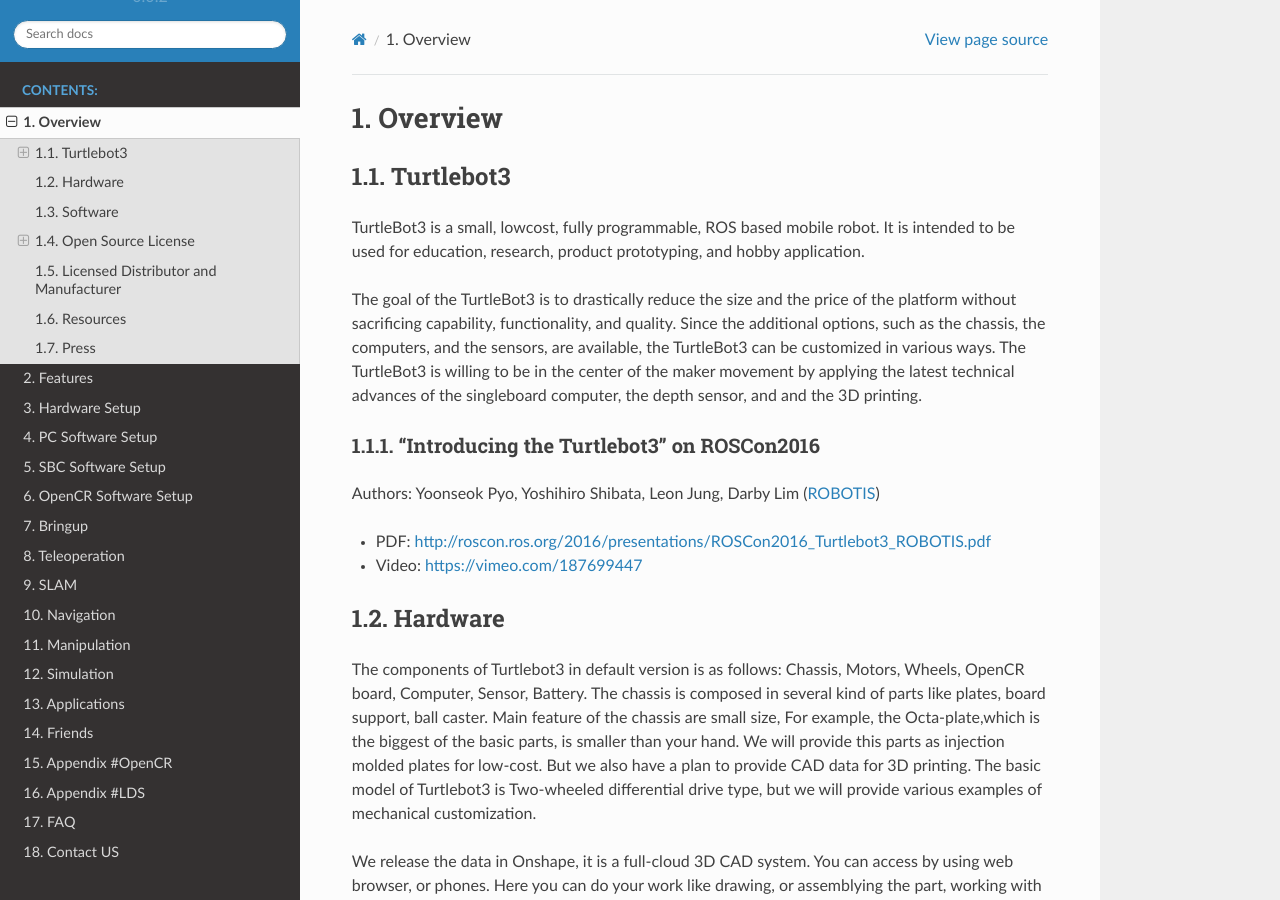
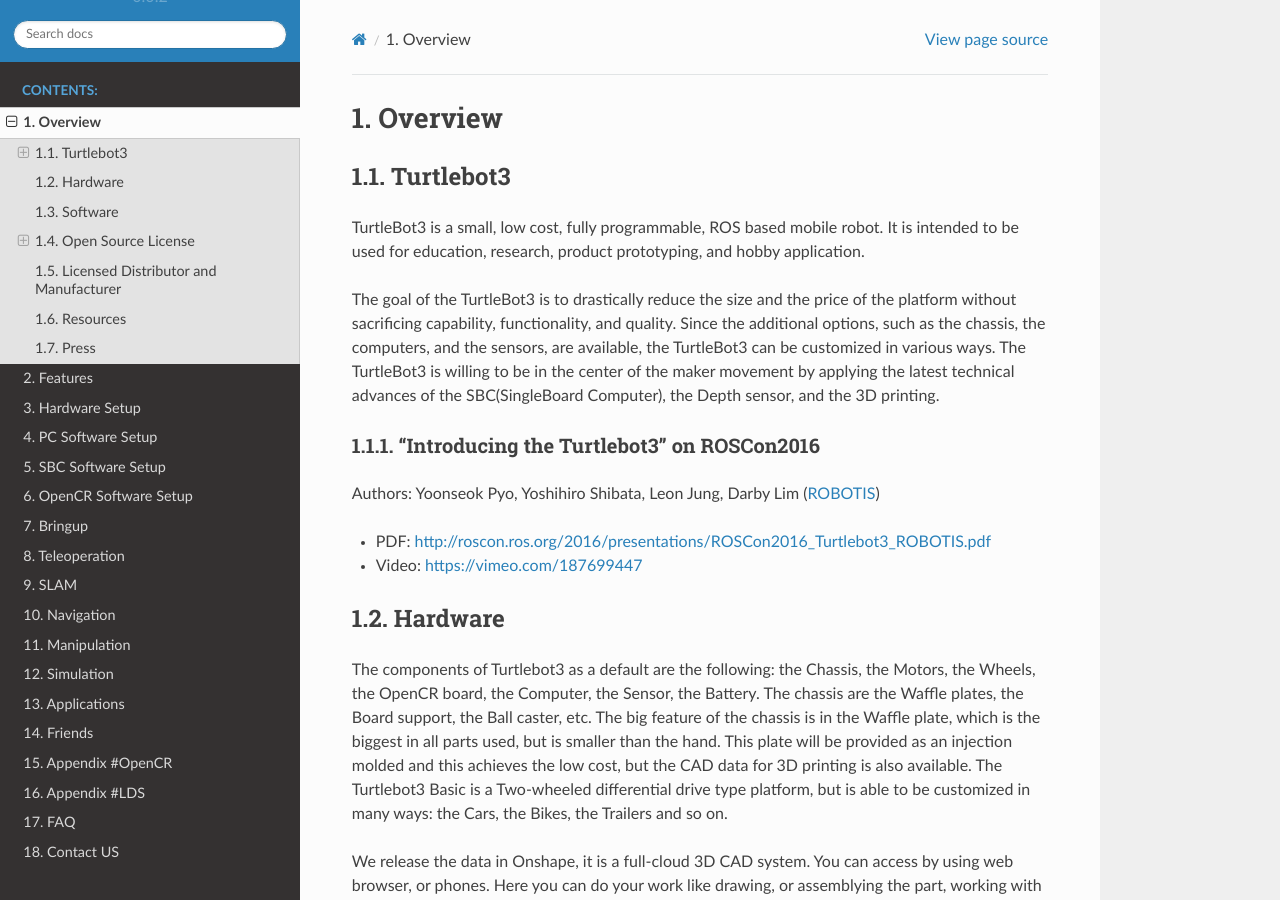
Before and after one commit to shivharis/turtlebot3_wiki, a Sphinx documentation site: the page built from docs/source/introduction.rst, in a window 1280 px wide and 900 px high. Built offline with Sphinx 7.4.7 and the Read the Docs theme 2.0.0, drawn with Linux system fonts in a browser that asks for light colours.

Commit message:
Update introduction.rst

```diff
--- a/docs/source/introduction.rst
+++ b/docs/source/introduction.rst
@@ -4,9 +4,9 @@
 Turtlebot3
 ----------
 
-TurtleBot3 is a small, low­cost, fully programmable, ROS­ based mobile robot. It is intended to be used for education, research, product prototyping, and hobby application.
+TurtleBot3 is a small, low cost, fully programmable, ROS­ based mobile robot. It is intended to be used for education, research, product prototyping, and hobby application.
 
-The goal of the TurtleBot3 is to drastically reduce the size and the price of the platform without sacrificing capability, functionality, and quality. Since the additional options, such as the chassis, the computers, and the sensors, are available, the TurtleBot3 can be customized in various ways. The TurtleBot3 is willing to be in the center of the maker movement by applying the latest technical advances of the single­board computer, the depth sensor, and and the 3­D printing.
+The goal of the TurtleBot3 is to drastically reduce the size and the price of the platform without sacrificing capability, functionality, and quality. Since the additional options, such as the chassis, the computers, and the sensors, are available, the TurtleBot3 can be customized in various ways. The TurtleBot3 is willing to be in the center of the maker movement by applying the latest technical advances of the SBC(Single­Board Computer), the Depth sensor, and the 3D printing.
 
 "Introducing the Turtlebot3" on ROSCon2016
 ~~~~~~~~~~~~~~~~~~~~~~~~~~~~~~~~~~~~~~~~~~
@@ -19,7 +19,7 @@
 Hardware
 --------
 
-The components of Turtlebot3 in default version is as follows: Chassis, Motors, Wheels, OpenCR board, Computer, Sensor, Battery. The chassis is composed in several kind of parts like plates, board support, ball caster. Main feature of the chassis are small size, For example, the Octa-plate,which is the biggest of the basic parts, is smaller than your hand. We will provide this parts as injection molded plates for low-cost. But we also have a plan to provide CAD data for 3D printing. The basic model of Turtlebot3 is Two-wheeled differential drive type, but we will provide various examples of mechanical customization.
+The components of Turtlebot3 as a default are the following: the Chassis, the Motors, the Wheels, the OpenCR board, the Computer, the Sensor, the Battery. The chassis are the Waffle plates, the Board support, the Ball caster, etc. The big feature of the chassis is in the Waffle plate, which is the biggest in all parts used, but is smaller than the hand. This plate will be provided as an injection molded and this achieves the low cost, but the CAD data for 3D printing is also available. The Turtlebot3 Basic is a Two-wheeled differential drive type platform, but is able to be customized in many ways: the Cars, the Bikes, the Trailers and so on.
 
 We release the data in Onshape, it is a full-cloud 3D CAD system. You can access by using web browser, or phones. Here you can do your work like drawing, or assemblying the part, working with your co-workers together.
 
```
